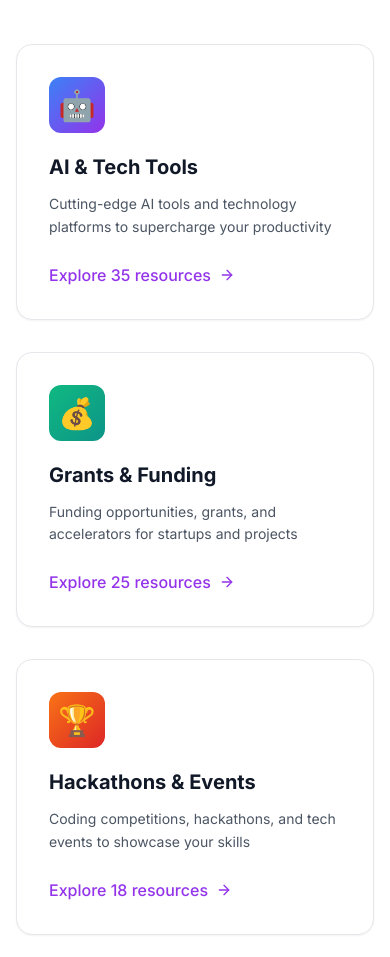
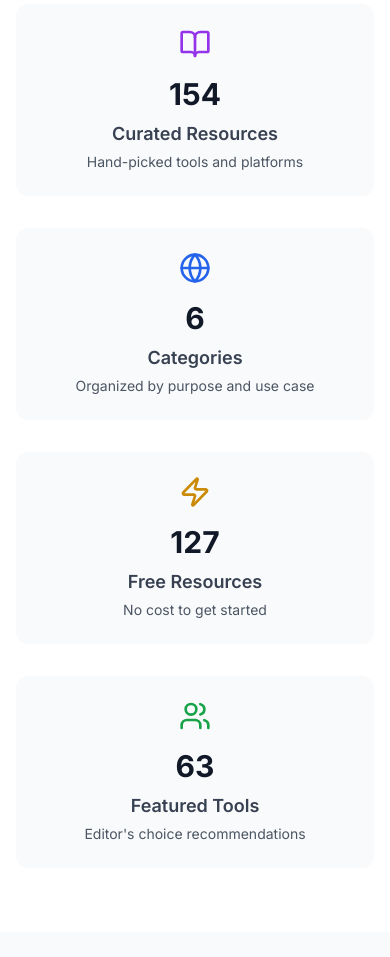
Before and after one commit to imperfect-dev/IgniteHub, a React (Vite) app: page / in a window 390 px wide. Shown: the part 1040-1997 px from the top of the page. Built offline with nearby package versions, Linux system fonts and the light colour scheme; no server answers.

Commit message:
Add Newsletter Signup Component

```diff
--- /dev/null
+++ b/src/components/common/NewsletterSignup.tsx
@@ -0,0 +1,104 @@
+import React, { useState } from 'react';
+import { Mail, CheckCircle, AlertCircle } from 'lucide-react';
+import { Button } from '../ui/button';
+import { Input } from '../ui/input';
+import { supabase, isSupabaseConfigured } from '../../lib/supabase';
+import { toast } from 'sonner';
+
+const NewsletterSignup: React.FC = () => {
+  const [email, setEmail] = useState('');
+  const [isSubmitting, setIsSubmitting] = useState(false);
+  const [isSubscribed, setIsSubscribed] = useState(false);
+
+  const handleSubmit = async (e: React.FormEvent) => {
+    e.preventDefault();
+
+    if (!email.trim()) {
+      toast.error('Please enter your email address');
+      return;
+    }
+
+    if (!isSupabaseConfigured()) {
+      toast.error('Newsletter signup requires Supabase configuration');
+      return;
+    }
+
+    setIsSubmitting(true);
+
+    try {
+      const { error } = await supabase
+        .from('newsletter_subscriptions')
+        .insert([{ email: email.trim() }]);
+
+      if (error) {
+        if (error.code === '23505') { // Unique constraint violation
+          toast.error('This email is already subscribed!');
+        } else {
+          throw error;
+        }
+      } else {
+        setIsSubscribed(true);
+        setEmail('');
+        toast.success('Successfully subscribed to newsletter!');
+      }
+    } catch (error: any) {
+      console.error('Newsletter signup error:', error);
+      toast.error('Failed to subscribe. Please try again.');
+    } finally {
+      setIsSubmitting(false);
+    }
+  };
+
+  if (isSubscribed) {
+    return (
+      <div className="bg-green-50 border border-green-200 rounded-lg p-4">
+        <div className="flex items-center">
+          <CheckCircle className="text-green-600 mr-3" size={20} />
+          <div>
+            <p className="text-green-800 font-medium">Thanks for subscribing!</p>
+            <p className="text-green-700 text-sm">You'll receive updates about new resources and features.</p>
+          </div>
+        </div>
+      </div>
+    );
+  }
+
+  return (
+    <div className="bg-gradient-to-r from-purple-50 to-pink-50 rounded-lg p-6">
+      <div className="flex items-center mb-4">
+        <Mail className="text-purple-600 mr-3" size={24} />
+        <div>
+          <h3 className="text-lg font-semibold text-gray-900">Stay Updated</h3>
+          <p className="text-gray-600 text-sm">Get notified about new resources and features</p>
+        </div>
+      </div>
+
+      <form onSubmit={handleSubmit} className="flex gap-3">
+        <Input
+          type="email"
+          value={email}
+          onChange={(e) => setEmail(e.target.value)}
+          placeholder="Enter your email"
+          disabled={isSubmitting}
+          className="flex-1"
+        />
+        <Button
+          type="submit"
+          disabled={isSubmitting || !isSupabaseConfigured()}
+          className="bg-gradient-to-r from-purple-600 to-pink-600 hover:from-purple-700 hover:to-pink-700"
+        >
+          {isSubmitting ? 'Subscribing...' : 'Subscribe'}
+        </Button>
+      </form>
+
+      {!isSupabaseConfigured() && (
+        <div className="mt-3 flex items-center text-yellow-600">
+          <AlertCircle size={16} className="mr-2" />
+          <span className="text-sm">Newsletter requires Supabase configuration</span>
+        </div>
+      )}
+    </div>
+  );
+};
+
+export default NewsletterSignup;
--- a/src/components/sections/CallToActionSection.tsx
+++ b/src/components/sections/CallToActionSection.tsx
@@ -3,6 +3,7 @@ import { Link } from 'react-router-dom';
 import { ArrowRight } from 'lucide-react';
 
 import GradientButton from '../ui/GradientButton';
+import NewsletterSignup from '../common/NewsletterSignup';
 
 const CallToActionSection: React.FC = () => {
   return (
@@ -19,11 +20,18 @@ const CallToActionSection: React.FC = () => {
         </p>
 
         {/* CTA button */}
-        <Link to="/resources">
-          <GradientButton variant="secondary" size="large" icon={ArrowRight}>
-            Start Exploring
-          </GradientButton>
-        </Link>
+        <div className="mb-12">
+          <Link to="/resources">
+            <GradientButton variant="secondary" size="large" icon={ArrowRight}>
+              Start Exploring
+            </GradientButton>
+          </Link>
+        </div>
+
+        {/* Newsletter Signup */}
+        <div className="max-w-md mx-auto">
+          <NewsletterSignup />
+        </div>
       </div>
     </section>
   );
--- /dev/null
+++ b/src/components/sections/RecentResourcesSection.tsx
@@ -0,0 +1,82 @@
+import React from 'react';
+import { Clock, ArrowRight } from 'lucide-react';
+import { Link } from 'react-router-dom';
+import { categories } from '../../data/resources';
+import ResourceCard from '../cards/ResourceCard';
+
+const RecentResourcesSection: React.FC = () => {
+  // Get all resources with dates and sort by most recent
+  const allResources = categories.flatMap(category =>
+    category.resources
+      .filter(resource => resource.dateAdded)
+      .map(resource => ({
+        ...resource,
+        categoryId: category.id,
+        categoryTitle: category.title
+      }))
+  );
+
+  const recentResources = allResources
+    .sort((a, b) => new Date(b.dateAdded!).getTime() - new Date(a.dateAdded!).getTime())
+    .slice(0, 6);
+
+  if (recentResources.length === 0) {
+    return null;
+  }
+
+  return (
+    <section className="py-16 bg-gray-50">
+      <div className="max-w-7xl mx-auto px-4 sm:px-6 lg:px-8">
+        <div className="flex items-center justify-between mb-12">
+          <div>
+            <div className="flex items-center mb-4">
+              <Clock className="text-purple-600 mr-3" size={24} />
+              <h2 className="text-3xl font-bold text-gray-900">
+                Recently Added
+              </h2>
+            </div>
+            <p className="text-xl text-gray-600">
+              Fresh resources to fuel your innovation journey
+            </p>
+          </div>
+
+          <Link
+            to="/resources"
+            className="hidden md:flex items-center text-purple-600 hover:text-purple-700 font-medium"
+          >
+            View All Resources
+            <ArrowRight className="ml-2" size={16} />
+          </Link>
+        </div>
+
+        <div className="grid grid-cols-1 md:grid-cols-2 lg:grid-cols-3 gap-8">
+          {recentResources.map((resource) => (
+            <div key={resource.id} className="relative">
+              <ResourceCard
+                resource={resource}
+                categoryId={resource.categoryId}
+              />
+              <div className="absolute top-4 right-4">
+                <span className="bg-green-100 text-green-800 text-xs font-medium px-2 py-1 rounded-full">
+                  New
+                </span>
+              </div>
+            </div>
+          ))}
+        </div>
+
+        <div className="text-center mt-8 md:hidden">
+          <Link
+            to="/resources"
+            className="inline-flex items-center text-purple-600 hover:text-purple-700 font-medium"
+          >
+            View All Resources
+            <ArrowRight className="ml-2" size={16} />
+          </Link>
+        </div>
+      </div>
+    </section>
+  );
+};
+
+export default RecentResourcesSection;
--- /dev/null
+++ b/src/components/sections/StatsSection.tsx
@@ -0,0 +1,80 @@
+import React from 'react';
+import { categories } from '../../data/resources';
+import { Users, BookOpen, Globe, Zap } from 'lucide-react';
+
+const StatsSection: React.FC = () => {
+  const totalResources = categories.reduce((total, category) => total + category.resources.length, 0);
+  const freeResources = categories.reduce((total, category) =>
+    total + category.resources.filter(resource => resource.isFree).length, 0
+  );
+  const categoriesCount = categories.length;
+  const featuredResources = categories.reduce((total, category) =>
+    total + category.resources.filter(resource => resource.featured).length, 0
+  );
+
+  const stats = [
+    {
+      icon: <BookOpen className="text-purple-600" size={32} />,
+      value: totalResources,
+      label: 'Curated Resources',
+      description: 'Hand-picked tools and platforms'
+    },
+    {
+      icon: <Globe className="text-blue-600" size={32} />,
+      value: categoriesCount,
+      label: 'Categories',
+      description: 'Organized by purpose and use case'
+    },
+    {
+      icon: <Zap className="text-yellow-600" size={32} />,
+      value: freeResources,
+      label: 'Free Resources',
+      description: 'No cost to get started'
+    },
+    {
+      icon: <Users className="text-green-600" size={32} />,
+      value: featuredResources,
+      label: 'Featured Tools',
+      description: 'Editor\'s choice recommendations'
+    }
+  ];
+
+  return (
+    <section className="py-16 bg-white">
+      <div className="max-w-7xl mx-auto px-4 sm:px-6 lg:px-8">
+        <div className="text-center mb-12">
+          <h2 className="text-3xl font-bold text-gray-900 mb-4">
+            Empowering Innovation at Scale
+          </h2>
+          <p className="text-xl text-gray-600 max-w-3xl mx-auto">
+            Our growing collection of resources helps thousands of young innovators turn their ideas into reality
+          </p>
+        </div>
+
+        <div className="grid grid-cols-1 md:grid-cols-2 lg:grid-cols-4 gap-8">
+          {stats.map((stat, index) => (
+            <div
+              key={index}
+              className="text-center p-6 rounded-xl bg-gray-50 hover:bg-gray-100 transition-colors"
+            >
+              <div className="flex justify-center mb-4">
+                {stat.icon}
+              </div>
+              <div className="text-3xl font-bold text-gray-900 mb-2">
+                {stat.value.toLocaleString()}
+              </div>
+              <div className="text-lg font-semibold text-gray-700 mb-1">
+                {stat.label}
+              </div>
+              <div className="text-sm text-gray-600">
+                {stat.description}
+              </div>
+            </div>
+          ))}
+        </div>
+      </div>
+    </section>
+  );
+};
+
+export default StatsSection;
--- a/src/pages/Home.tsx
+++ b/src/pages/Home.tsx
@@ -1,4 +1,6 @@
 import HeroSection from '../components/sections/HeroSection';
+import StatsSection from '../components/sections/StatsSection';
+import RecentResourcesSection from '../components/sections/RecentResourcesSection';
 import ResourcesGrid from '../components/sections/ResourcesGrid';
 import CallToActionSection from '../components/sections/CallToActionSection';
 
@@ -6,6 +8,8 @@ const HomePage = () => {
   return (
     <div className="min-h-screen">
       <HeroSection />
+      <StatsSection />
+      <RecentResourcesSection />
       <ResourcesGrid />
       <CallToActionSection />
     </div>
```
